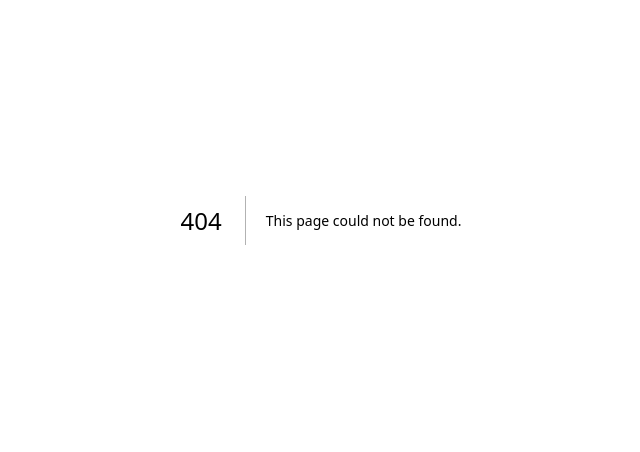
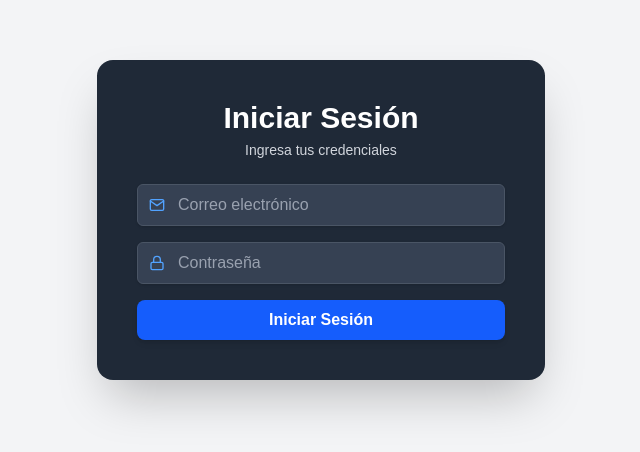
Before and after one commit to PabloToledoBarahona/frontend-app, a Next.js app: page /login in a window 1280 px wide. Before the commit this address had no page. Shown: the part 180-632 px from the top of the page, without its empty margins (319-959 px from the left). Built offline with nearby package versions, Linux system fonts and the light colour scheme.

Commit message:
Pantalla de login creada

```diff
--- /dev/null
+++ b/app/login/page.tsx
@@ -0,0 +1,9 @@
+import LoginForm from '@/components/Auth/LoginForm';
+
+export default function LoginPage() {
+  return (
+    <main className="min-h-screen flex items-center justify-center bg-gray-100 px-4">
+      <LoginForm />
+    </main>
+  );
+}
--- /dev/null
+++ b/components/Auth/LoginForm.tsx
@@ -0,0 +1,82 @@
+'use client';
+
+import { useState } from 'react';
+import { Input } from '@/components/ui/Input';
+import { Button } from '@/components/ui/Button';
+import { Heading } from '@/components/ui/Heading';
+import { Card } from '@/components/ui/Card';
+import { FiMail, FiLock } from 'react-icons/fi';
+
+export default function LoginForm() {
+  const [formData, setFormData] = useState({
+    email: '',
+    password: '',
+  });
+
+  const [errors, setErrors] = useState<{ email?: string; password?: string }>({});
+  const [success, setSuccess] = useState(false);
+
+  const validate = () => {
+    const newErrors: typeof errors = {};
+    if (!formData.email || !formData.email.includes('@')) {
+      newErrors.email = 'Correo inválido';
+    }
+    if (!formData.password) {
+      newErrors.password = 'Campo requerido';
+    }
+    setErrors(newErrors);
+    return Object.keys(newErrors).length === 0;
+  };
+
+  const handleChange = (e: React.ChangeEvent<HTMLInputElement>) => {
+    setFormData({ ...formData, [e.target.name]: e.target.value });
+    setErrors({ ...errors, [e.target.name]: '' });
+  };
+
+  const handleSubmit = async (e: React.FormEvent) => {
+    e.preventDefault();
+    if (!validate()) return;
+
+    // Simulación del backend
+    setTimeout(() => {
+      console.log('✅ Login enviado:', formData);
+      setSuccess(true);
+    }, 1000);
+  };
+
+  if (success) {
+    return (
+      <Card>
+        <Heading title="¡Bienvenido!" subtitle="Inicio de sesión exitoso" center />
+        <Button label="Ir al inicio" onClick={() => (window.location.href = '/')} />
+      </Card>
+    );
+  }
+
+  return (
+    <Card>
+      <Heading title="Iniciar Sesión" subtitle="Ingresa tus credenciales" center />
+      <form onSubmit={handleSubmit} className="space-y-4">
+        <Input
+          name="email"
+          placeholder="Correo electrónico"
+          type="email"
+          value={formData.email}
+          onChange={handleChange}
+          icon={<FiMail />}
+          error={errors.email}
+        />
+        <Input
+          name="password"
+          placeholder="Contraseña"
+          type="password"
+          value={formData.password}
+          onChange={handleChange}
+          icon={<FiLock />}
+          error={errors.password}
+        />
+        <Button type="submit" label="Iniciar Sesión" />
+      </form>
+    </Card>
+  );
+}
```
